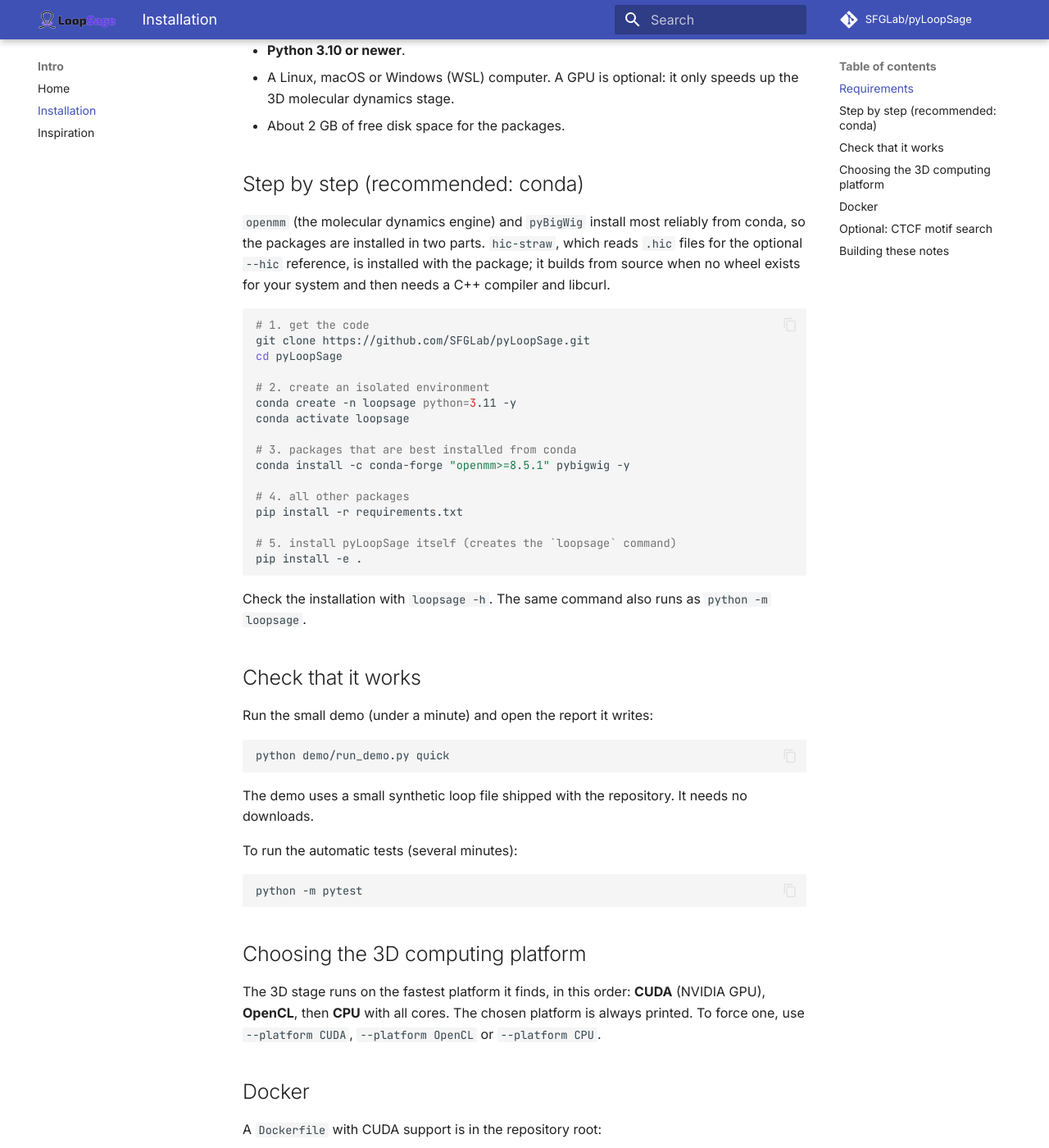
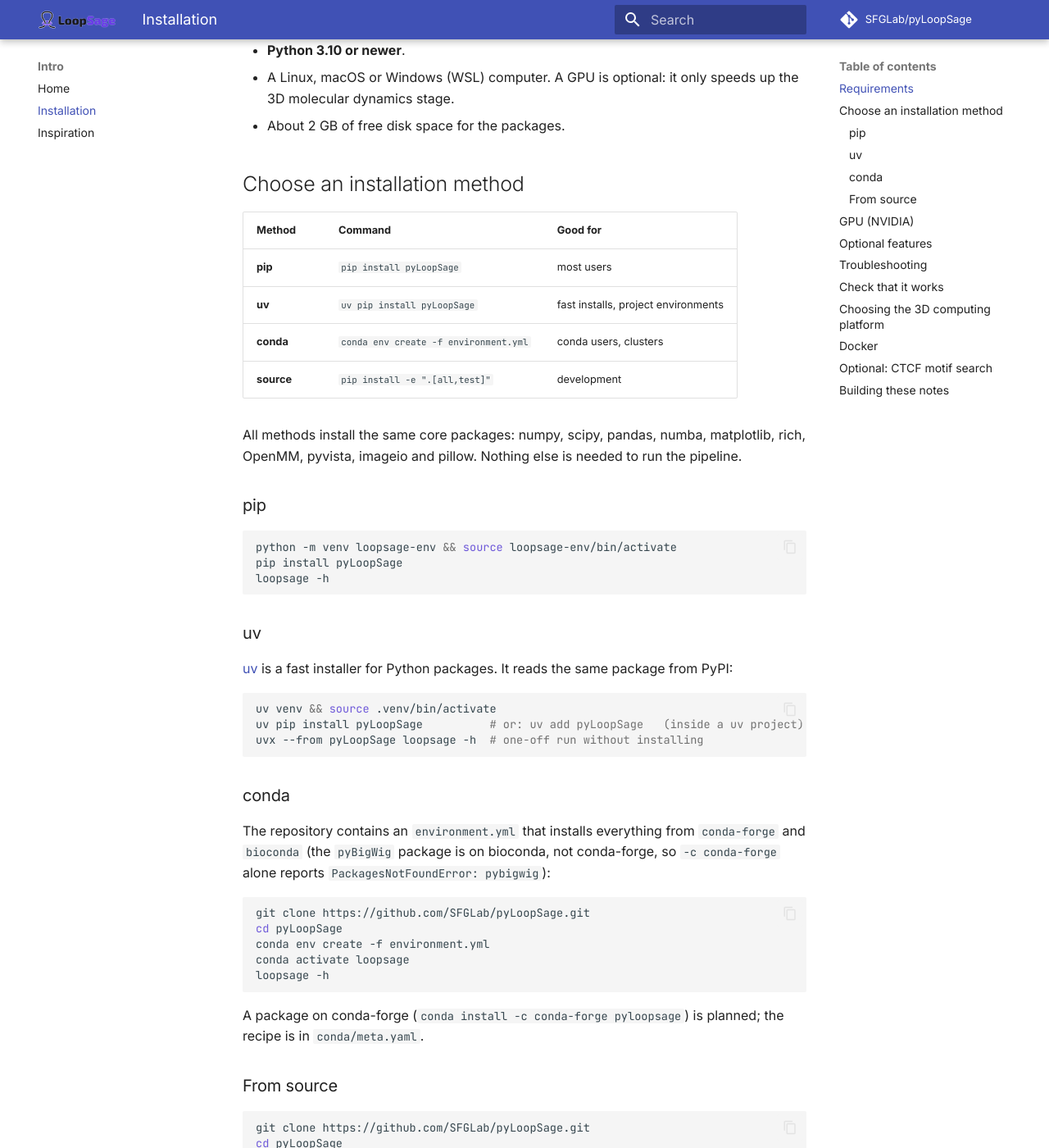
Before and after one commit to SFGLab/pyLoopSage, an MkDocs documentation site: the page built from markdown/intro/installation.md, in a window 1280 px wide and 1400 px high, scrolled down 230 px. Shown: the whole window at 82% size. Built offline with MkDocs 1.6.1 and Material for MkDocs 9.7.7, drawn with Linux system fonts in a browser that asks for light colours; comment, search, counter and statistics services are not loaded; some of the changed text lies outside the part shown.

Commit message:
tried to add conda and uv

````diff
--- a/markdown/intro/installation.md
+++ b/markdown/intro/installation.md
@@ -6,30 +6,87 @@
 - A Linux, macOS or Windows (WSL) computer. A GPU is optional: it only speeds up the 3D molecular dynamics stage.
 - About 2 GB of free disk space for the packages.
 
-## Step by step (recommended: conda)
+## Choose an installation method
 
-`openmm` (the molecular dynamics engine) and `pyBigWig` install most reliably from conda, so the packages are installed in two parts. `hic-straw`, which reads `.hic` files for the optional `--hic` reference, is installed with the package; it builds from source when no wheel exists for your system and then needs a C++ compiler and libcurl.
+| Method | Command | Good for |
+|---|---|---|
+| **pip** | `pip install pyLoopSage` | most users |
+| **uv** | `uv pip install pyLoopSage` | fast installs, project environments |
+| **conda** | `conda env create -f environment.yml` | conda users, clusters |
+| **source** | `pip install -e ".[all,test]"` | development |
+
+All methods install the same core packages: numpy, scipy, pandas, numba, matplotlib, rich, OpenMM, pyvista, imageio and pillow. Nothing else is needed to run the pipeline.
+
+### pip
 
 ```bash
-# 1. get the code
+python -m venv loopsage-env && source loopsage-env/bin/activate
+pip install pyLoopSage
+loopsage -h
+```
+
+### uv
+
+[uv](https://docs.astral.sh/uv/) is a fast installer for Python packages. It reads the same package from PyPI:
+
+```bash
+uv venv && source .venv/bin/activate
+uv pip install pyLoopSage          # or: uv add pyLoopSage   (inside a uv project)
+uvx --from pyLoopSage loopsage -h  # one-off run without installing
+```
+
+### conda
+
+The repository contains an `environment.yml` that installs everything from `conda-forge` and `bioconda` (the `pyBigWig` package is on bioconda, not conda-forge, so `-c conda-forge` alone reports `PackagesNotFoundError: pybigwig`):
+
+```bash
 git clone https://github.com/SFGLab/pyLoopSage.git
 cd pyLoopSage
-
-# 2. create an isolated environment
-conda create -n loopsage python=3.11 -y
+conda env create -f environment.yml
 conda activate loopsage
-
-# 3. packages that are best installed from conda
-conda install -c conda-forge "openmm>=8.5.1" pybigwig -y
-
-# 4. all other packages
-pip install -r requirements.txt
-
-# 5. install pyLoopSage itself (creates the `loopsage` command)
-pip install -e .
+loopsage -h
 ```
 
-Check the installation with `loopsage -h`. The same command also runs as `python -m loopsage`.
+A package on conda-forge (`conda install -c conda-forge pyloopsage`) is planned; the recipe is in `conda/meta.yaml`.
+
+### From source
+
+```bash
+git clone https://github.com/SFGLab/pyLoopSage.git
+cd pyLoopSage
+pip install -e ".[all,test]"
+```
+
+## GPU (NVIDIA)
+
+By default OpenMM runs on the CPU or OpenCL. For an NVIDIA GPU install the CUDA build of OpenMM through an extra, matching your CUDA version (`nvidia-smi` shows it):
+
+```bash
+pip install "pyLoopSage[cuda12]"    # CUDA 12
+pip install "pyLoopSage[cuda13]"    # CUDA 13
+uv pip install "pyLoopSage[cuda12]" # the same with uv
+```
+
+With conda, uncomment `cuda-version=12` (or `13`) in `environment.yml`. Do not install the separate `OpenMM-cuda` package: it is outdated and forces OpenMM 8.1.
+
+## Optional features
+
+Some inputs need a package that is not installed by default, so that a plain install never fails on a missing compiler or channel:
+
+| Extra | Package | Needed for |
+|---|---|---|
+| `bigwig` | `pyBigWig` | BigWig signal tracks (`bw_files` in the config file) |
+| `hic` | `hic-straw` | `.hic` reference maps (`--hic`); builds from source, needs a C++ compiler and libcurl when no wheel exists |
+| `topology` | `topoly` | linking numbers (topology mode) |
+| `all` | all three | everything |
+
+For example `pip install "pyLoopSage[bigwig,hic]"`. If you use a feature without its package, LoopSage stops with a message that names the extra to install.
+
+## Troubleshooting
+
+- **pip downgrades OpenMM, or the solver reports a conflict:** use version 2.0.1 or newer. Older releases required `OpenMM-cuda`, which pins OpenMM 8.1.
+- **`PackagesNotFoundError: pybigwig` in conda:** add the bioconda channel (`-c conda-forge -c bioconda`), or use `environment.yml`.
+- **`numpy.core.multiarray failed to import`:** a package was built against another numpy. Use a fresh environment and install everything in one command.
 
 ## Check that it works
 
@@ -53,7 +110,7 @@ The 3D stage runs on the fastest platform it finds, in this order: **CUDA** (NVI
 
 ## Docker
 
-A `Dockerfile` with CUDA support is in the repository root:
+A `Dockerfile` with CUDA 12 support (installs `pyLoopSage[cuda12,all]`) is in the repository root:
 
 ```bash
 docker build -t loopsage .
--- a/src/loopsage/version.py
+++ b/src/loopsage/version.py
@@ -1,2 +1,2 @@
 """Single source of the LoopSage version (used by setup.py and the banner)."""
-__version__ = "2.0.0"
+__version__ = "2.0.1"
````
Also changed, not shown: CHANGELOG.md (+6 -0 lines), README.md (+31 -7 lines), environment.yml (added, +28 -0 lines), pyproject.toml (added, +69 -0 lines), requirements.txt (+14 -36 lines), setup.py (+3 -66 lines), 5 other files.
